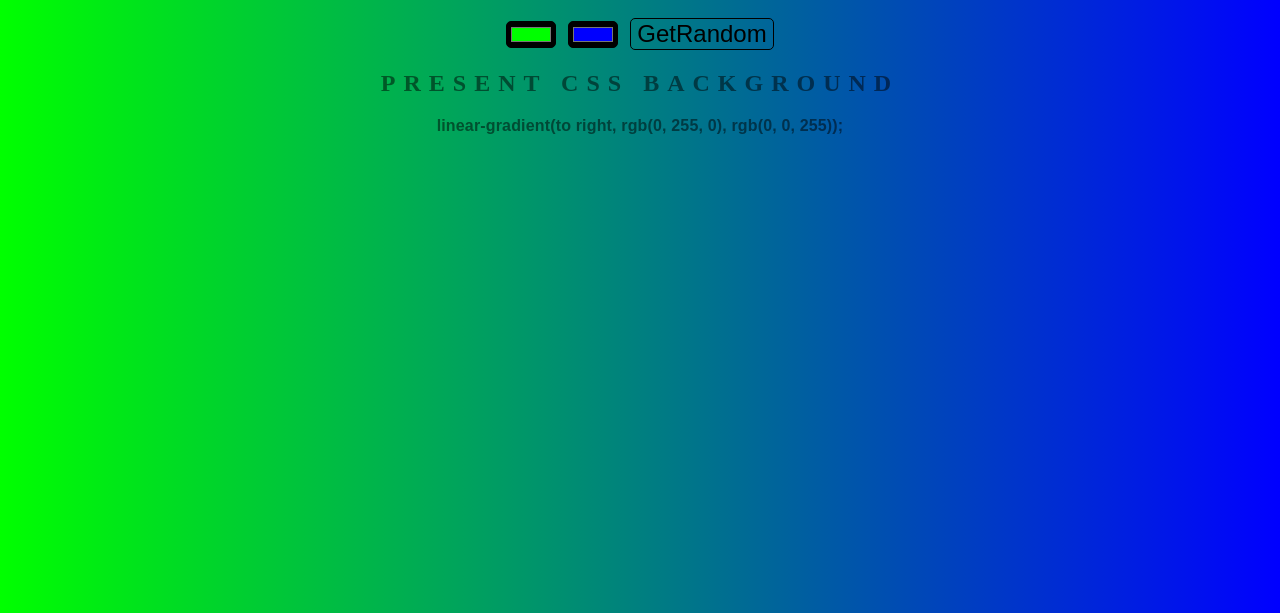
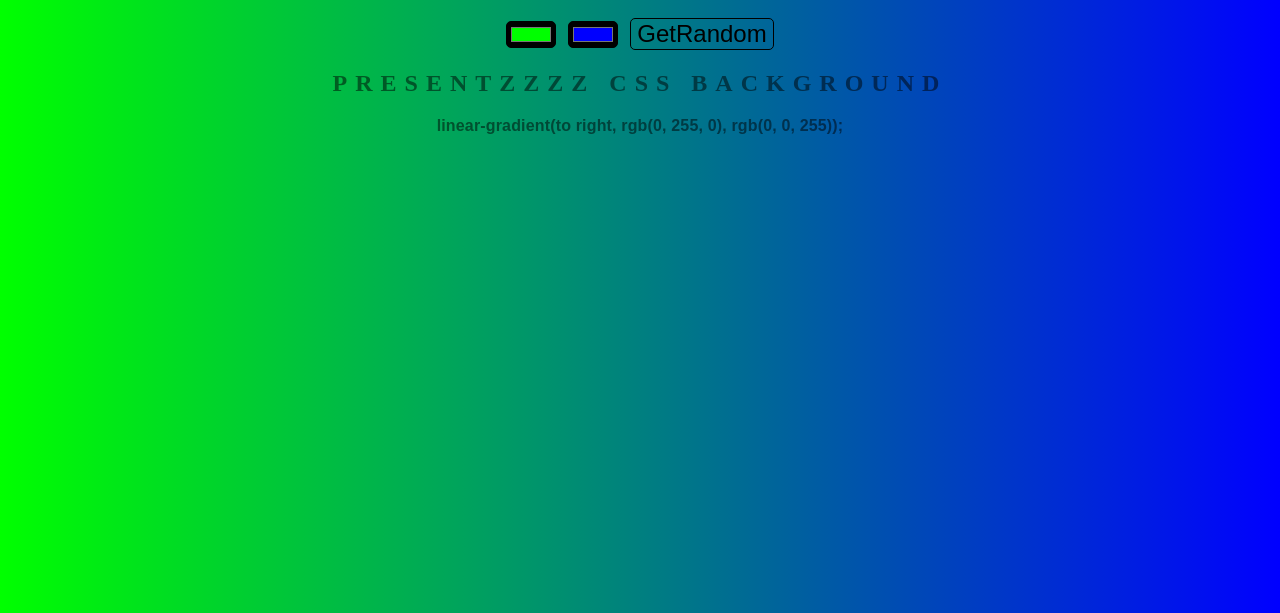
Before and after one commit to aravindvrajeev/backgroundGenerator, a plain HTML site: page index.html in a window 1280 px wide. Shown: the part 187-800 px from the top of the page. Drawn offline with Linux system fonts and the light colour scheme.

Commit message:
change text

```diff
--- a/index.html
+++ b/index.html
@@ -9,7 +9,7 @@
 	<input class="color1" type="color" name="color1" value="#00ff00">
 	<input class="color2" type="color" name="color2" value="#0000ff">
 	<button>GetRandom</button>
-	<h2>Present CSS Background</h2>
+	<h2>Presentzzzz CSS Background</h2>
 	<h3></h3>
 	<script type="text/javascript" src="script.js"></script>
 </body>
```
